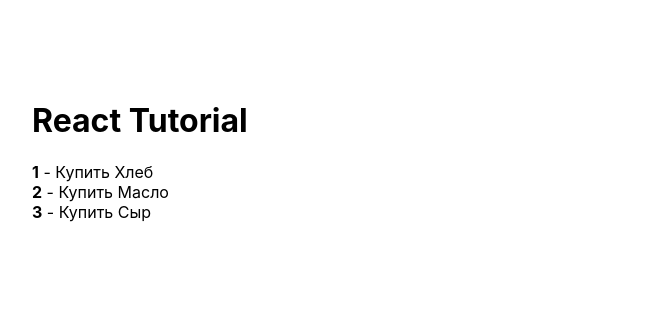
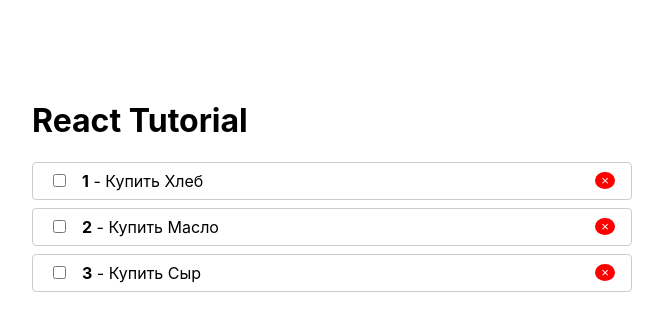
Before and after one commit to stepanenko-ys/example_react, a React (Create React App) app: page / in a window 1280 px wide. Shown: the top 330 px of the page, without its empty margins (308-971 px from the left). Built offline with nearby package versions, Linux system fonts and the light colour scheme.

Commit message:
Fix simple JSX

```diff
--- a/src/App.js
+++ b/src/App.js
@@ -9,7 +9,7 @@
     ]
 
     return (
-        <div className='wrapper'>
+        <div className="wrapper">
             <h1>React Tutorial</h1>
             <TodoList todos={todos} />
         </div>
--- a/src/Todo/TodoItem.js
+++ b/src/Todo/TodoItem.js
@@ -1,12 +1,32 @@
 import React from "react";
 import PropTypes from 'prop-types'
 
+const styles = {
+    li: {
+        display: 'flex',
+        justifyContent: 'space-between',
+        alignItems: 'center',
+        padding: '.5rem 1rem',
+        border: '1px solid #ccc',
+        borderRadius: '4px',
+        marginBottom: '.5rem'
+    },
+    input: {
+        marginRight: '1rem'
+    }
+}
+
 function TodoItem({todo_data, todo_index}) {
     return (
-        <li>
-            <strong>{todo_index + 1}</strong>
-            &nbsp;-&nbsp;
-            {todo_data.title}
+        <li style={styles.li}>
+            <span>
+                <input type="checkbox" style={styles.input} />
+                <strong>{todo_index + 1}</strong>
+                &nbsp;-&nbsp;
+                {todo_data.title}
+            </span>
+
+            <button className='rm'>&times;</button>
         </li>
     )
 }
--- a/src/index.css
+++ b/src/index.css
@@ -17,3 +17,11 @@
   margin: 0 auto;
   width: 600px;
 }
+
+.rm {
+  background: red;
+  border-radius: 50%;
+  color: #fff;
+  border: none;
+
+}
```
Also changed, not shown: 1 other file (tests, documents, lock files or other folders).
